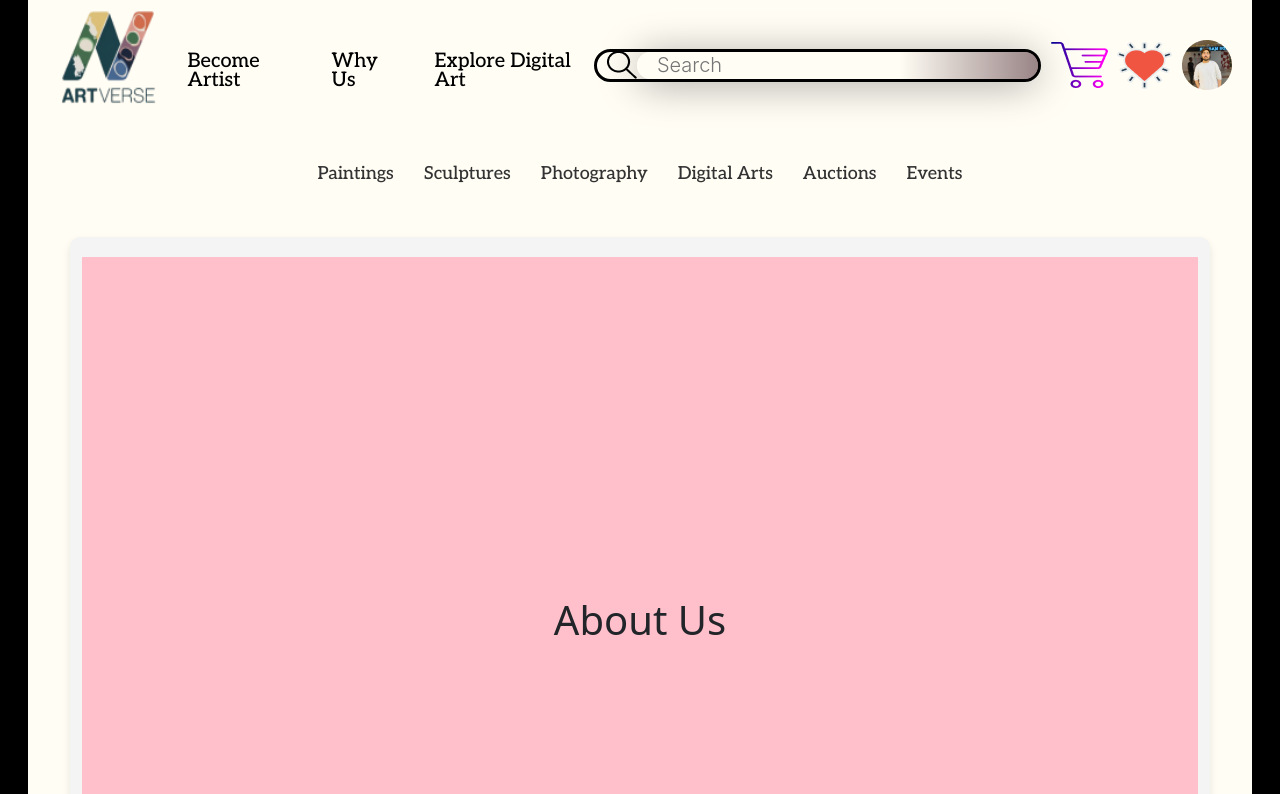
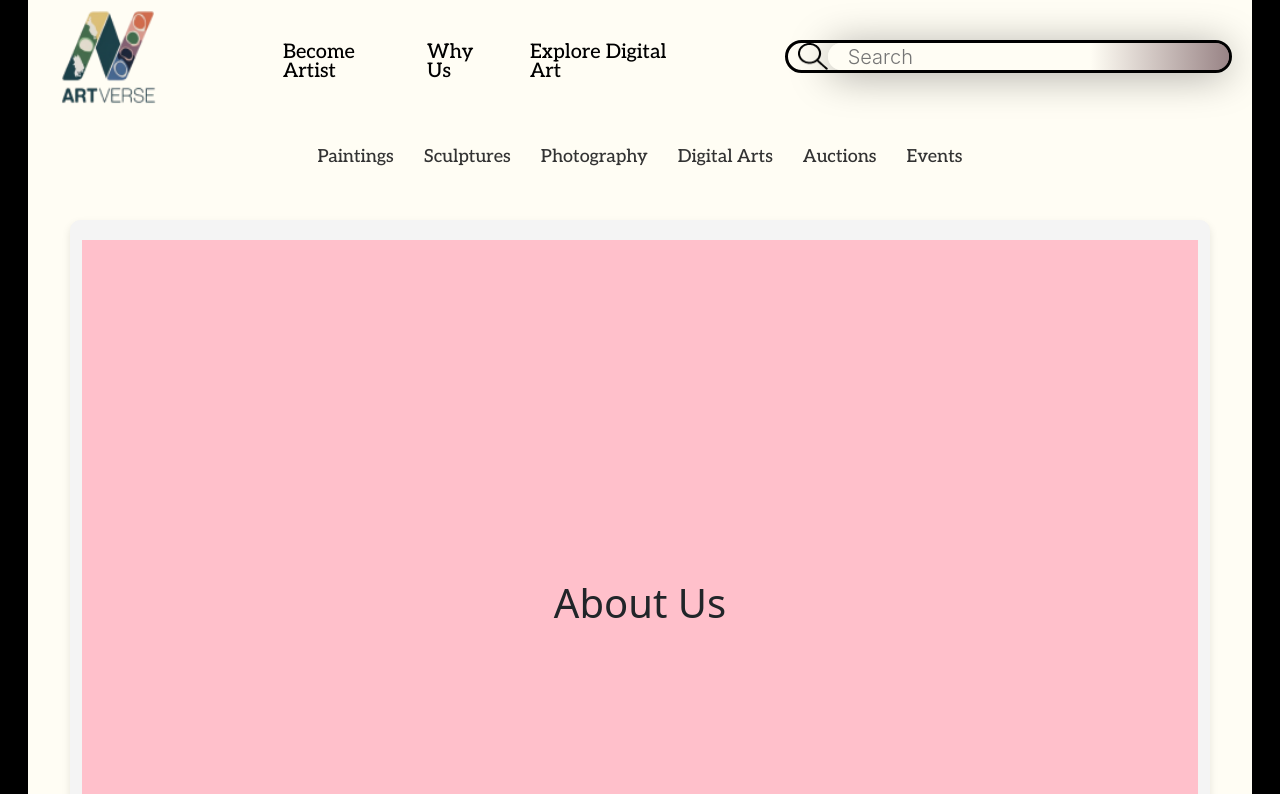
Before and after one commit to Ahsan-Asim/ArtVerse_FYP, a React (Create React App) app in the folder artverse_frontend/: page /About_Us in a window 1280 px wide. Shown: the top 794 px of the page. Built offline with nearby package versions, Linux system fonts and the light colour scheme; a small style sheet from the web is missing.

Commit message:
resolved issue

```diff
--- a/artverse_frontend/src/components/About_us_header.js
+++ b/artverse_frontend/src/components/About_us_header.js
@@ -28,19 +28,7 @@ function About_us_header() {
           <img src={SearchIcon} alt="Search Icon" className="search-icon" />
           <input type="text" placeholder="Search" className="search-input" />
         </div>
-        <a href="/cart" className="icon-link">
-          <img
-            src={ShoppingIcon}
-            alt="Shopping Icon"
-            className="shopping-icon"
-          />
-        </a>
-        <a href="/favorites" className="icon-link">
-          <img src={LikeIcon} alt="Like Icon" className="like-icon" />
-        </a>
-        <a href="/profile" className="icon-link">
-          <img src={ProfileIcon} alt="Profile Icon" className="profile-icon" />
-        </a>
+
       </header>
 
       {/* New Row of Headings */}
```
